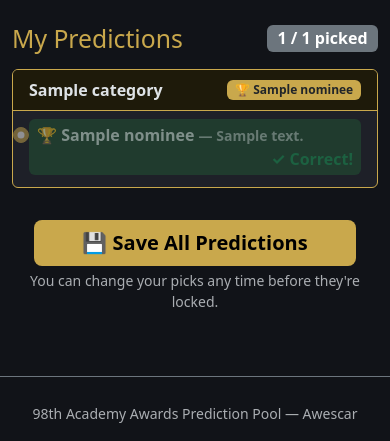
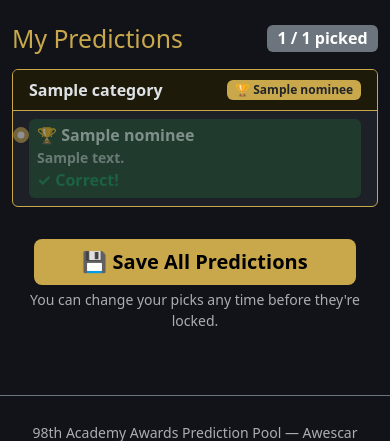
Before and after one commit to Rummy222/awescar, a Flask app: page /predictions in a window 390 px wide. Shown: the part 62-503 px from the top of the page. Run offline with Flask 3, Linux system fonts and the light colour scheme; the visitor is signed in with stand-in values (Sample User, id 1); tables that the repository leaves empty hold one stand-in row (values such as "Sample post").

Commit message:
Show nominees in 2 columns on desktop, 1 column on mobile
Co-Authored-By: Claude Sonnet 4.6 <noreply@anthropic.com>

```diff
--- a/templates/predictions.html
+++ b/templates/predictions.html
@@ -28,12 +28,14 @@
       {% endif %}
     </div>
     <div class="card-body py-2">
+      <div class="row g-1">
       {% for nominee in cat.nominees %}
       {% set checked = user_preds.get(cat.id) == nominee.id %}
+      <div class="col-12 col-md-6">
         <div class="form-check nominee-row
             {% if nominee.is_winner %}nominee-winner{% endif %}
             {% if checked and winner %}{% if nominee.is_winner %}nominee-correct{% else %}nominee-wrong{% endif %}{% endif %}
-          py-1 px-2 rounded mb-1">
+            py-1 px-2 rounded h-100">
           <input class="form-check-input" type="radio"
                  name="cat_{{ cat.id }}" id="n{{ nominee.id }}"
                  value="{{ nominee.id }}"
@@ -43,18 +45,20 @@
             {% if nominee.is_winner %}🏆 {% endif %}
             <strong>{{ nominee.name }}</strong>
             {% if nominee.detail %}
-            <small class="text-muted"> — {{ nominee.detail }}</small>
+              <small class="text-muted d-block">{{ nominee.detail }}</small>
             {% endif %}
             {% if checked and winner %}
               {% if nominee.is_winner %}
-              <span class="float-end text-success fw-bold">✓ Correct!</span>
+                <span class="d-block text-success fw-bold">✓ Correct!</span>
               {% else %}
-              <span class="float-end text-danger">✗ Wrong</span>
+                <span class="d-block text-danger">✗ Wrong</span>
               {% endif %}
             {% endif %}
           </label>
         </div>
+      </div>
       {% endfor %}
+      </div>
     </div>
   </div>
   {% endfor %}
```
Lines whose indentation alone changed are shown as unchanged.
